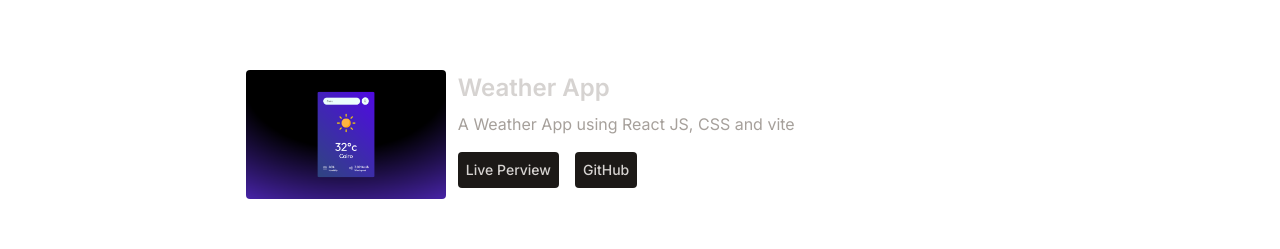
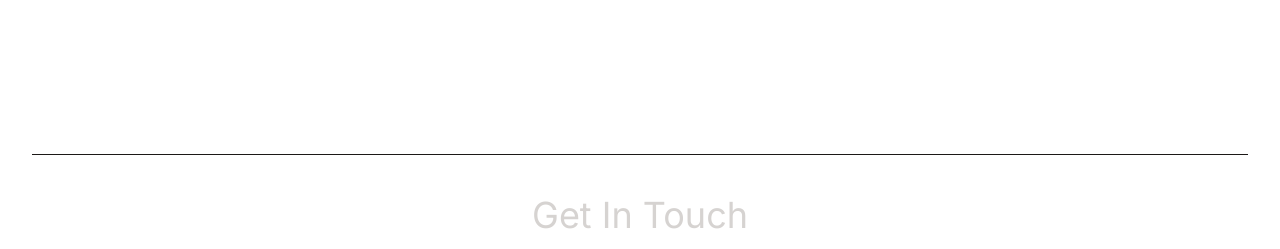
Before and after one commit to AbdulrahmanAkramDev/Portfolio-Abdulrahman, a React (Vite) app: page / in a window 1280 px wide. Shown: the part 2435-2684 px from the top of the page. Built offline with nearby package versions, Linux system fonts and the light colour scheme.

Commit message:
last edit for the projects

```diff
--- a/src/constants/index.js
+++ b/src/constants/index.js
@@ -37,12 +37,4 @@ export const PROJECTS = [
     perview: "https://car-landing-page-zeta.vercel.app/",
     github: "https://github.com/AbdulrahmanAkramDev/Car-landing-Page",
   },
-
-  {
-    title: "Weather App",
-    image: weatherapp,
-    description: "A Weather App using React JS, CSS and vite",
-    perview: "https://weather-app-nine-pi-52.vercel.app/",
-    github: "https://github.com/AbdulrahmanAkramDev/Weather-App",
-  },
 ];
```
